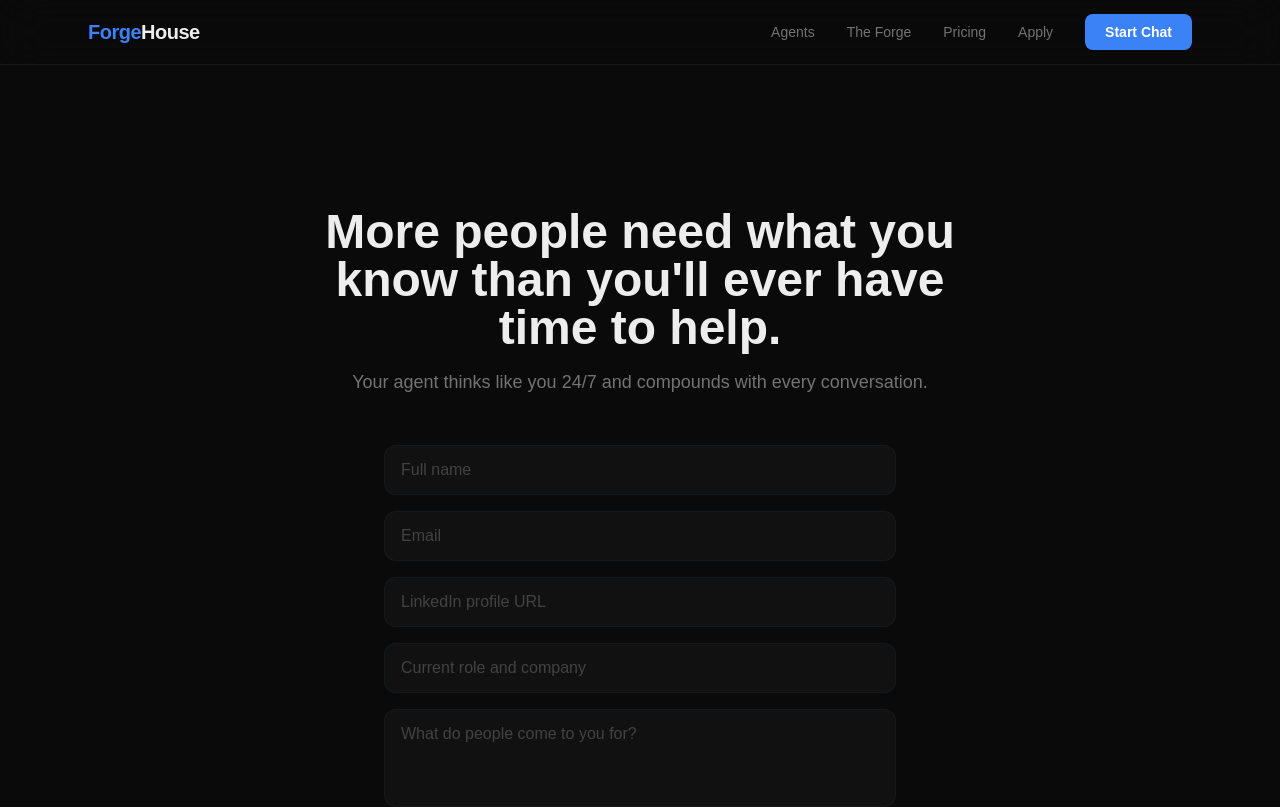
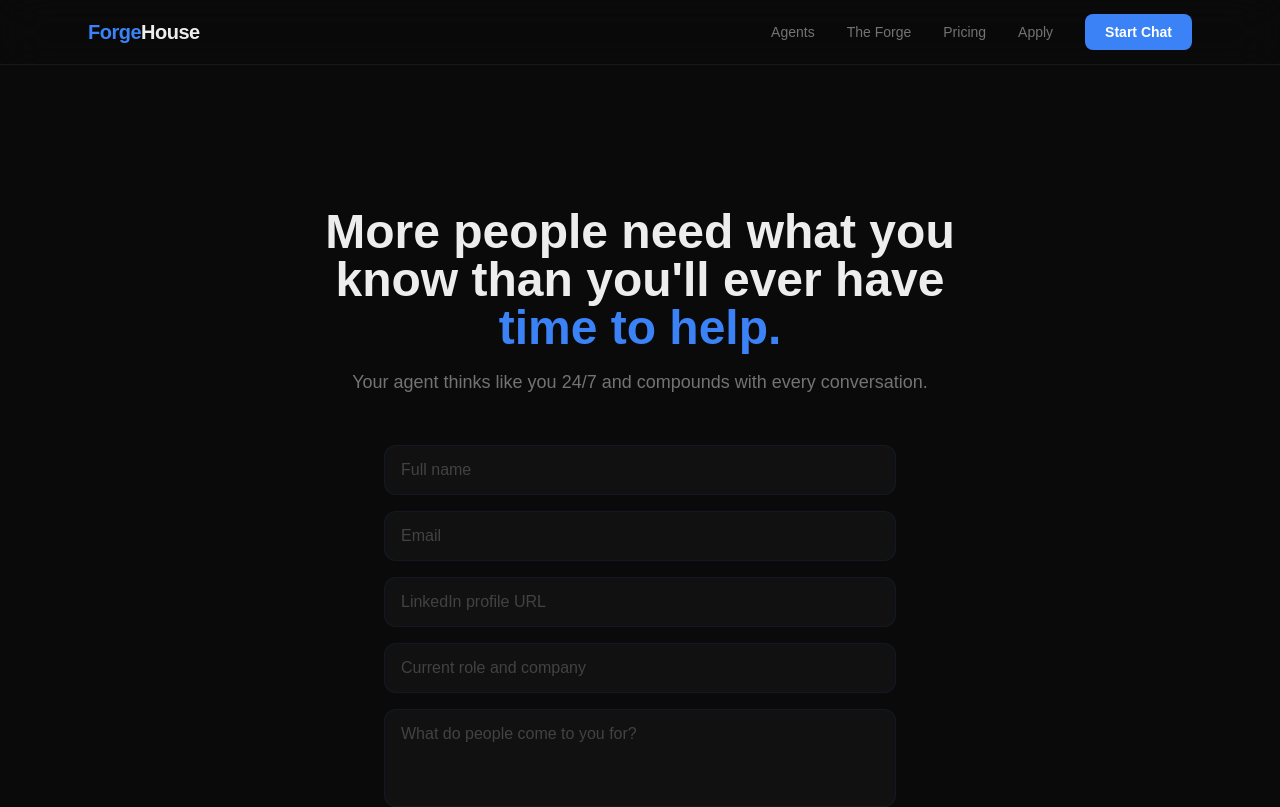
Before and after one commit to Apex-Sudo/forgehouse-site, a Next.js app: page /apply in a window 1280 px wide. Shown: the top 807 px of the page. Built offline with nearby package versions, Linux system fonts and the light colour scheme.

Commit message:
Add accent blue to all hero headers: The Forge, Apply, Agents

```diff
--- a/src/app/agents/page.tsx
+++ b/src/app/agents/page.tsx
@@ -28,7 +28,7 @@ export default function AgentsPage() {
   return (
     <div className="pt-16">
       <section className="gradient-hero px-6 py-24 max-w-6xl mx-auto text-center">
-        <h1 className="text-3xl md:text-5xl font-bold mb-4">Agents</h1>
+        <h1 className="text-3xl md:text-5xl font-bold mb-4"><span className="text-amber">Agents</span></h1>
         <p className="text-muted text-lg md:text-xl max-w-2xl mx-auto mb-16 leading-relaxed">
           The world&apos;s sharpest minds. Always on.
         </p>
--- a/src/app/apply/page.tsx
+++ b/src/app/apply/page.tsx
@@ -27,7 +27,7 @@ export default function ApplyPage() {
     <div className="pt-16">
       <section className="px-6 py-28 md:py-36 max-w-3xl mx-auto">
         <h1 className="text-3xl md:text-5xl font-bold mb-4 text-center">
-          More people need what you know than you&apos;ll ever have time to help.
+          More people need what you know than you&apos;ll ever have <span className="text-amber">time to help.</span>
         </h1>
         <p className="text-muted text-lg mb-12 leading-relaxed text-center">
           Your agent thinks like you 24/7 and compounds with every conversation.
--- a/src/app/the-forge/page.tsx
+++ b/src/app/the-forge/page.tsx
@@ -44,7 +44,7 @@ export default function TheForgePage() {
       {/* Hero */}
       <section className="gradient-hero px-6 py-28 md:py-36 max-w-4xl mx-auto text-center">
         <h1 className="text-4xl md:text-5xl lg:text-6xl font-bold tracking-tight leading-[1.1] mb-6">
-          The Forge
+          The <span className="text-amber">Forge</span>
         </h1>
         <p className="text-muted text-lg md:text-xl max-w-2xl mx-auto leading-relaxed">
           How we turn a mentor&apos;s thinking into an agent. Multi-week process. Not a prompt wrapper.
```
